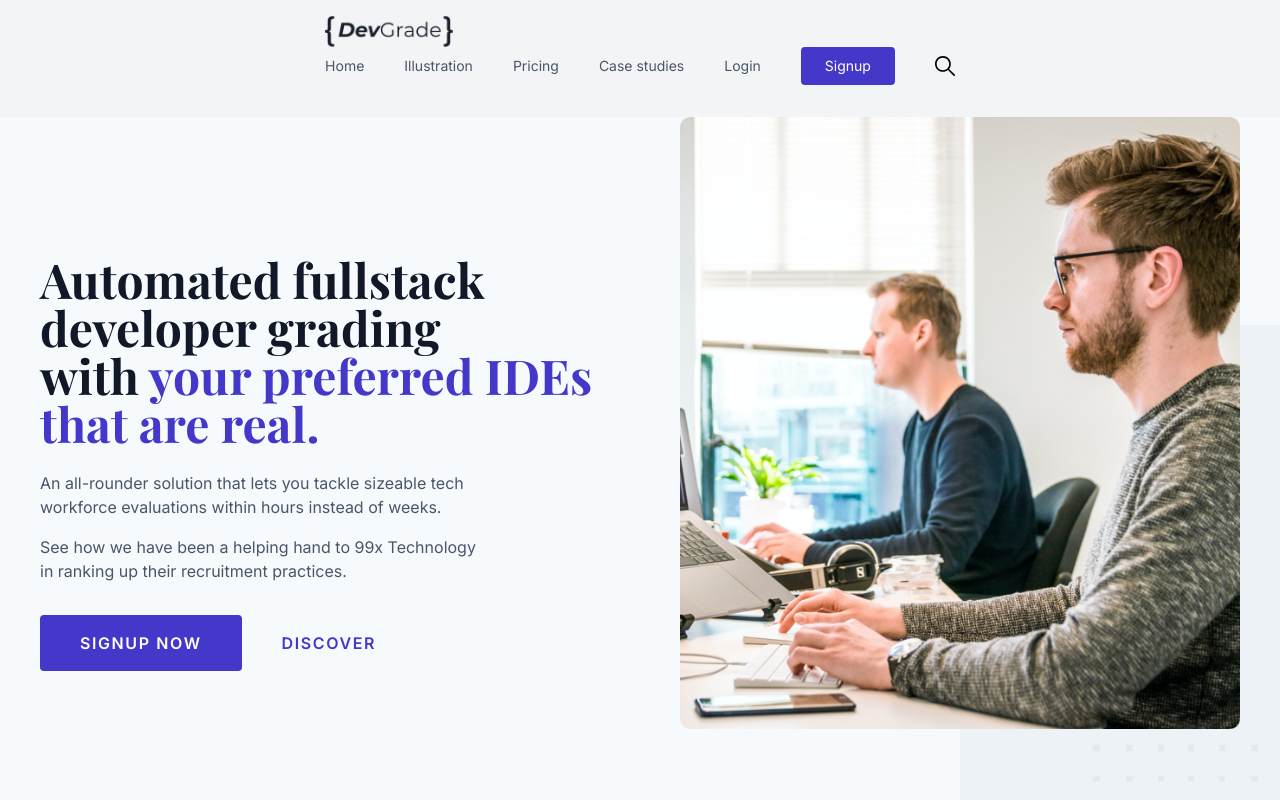
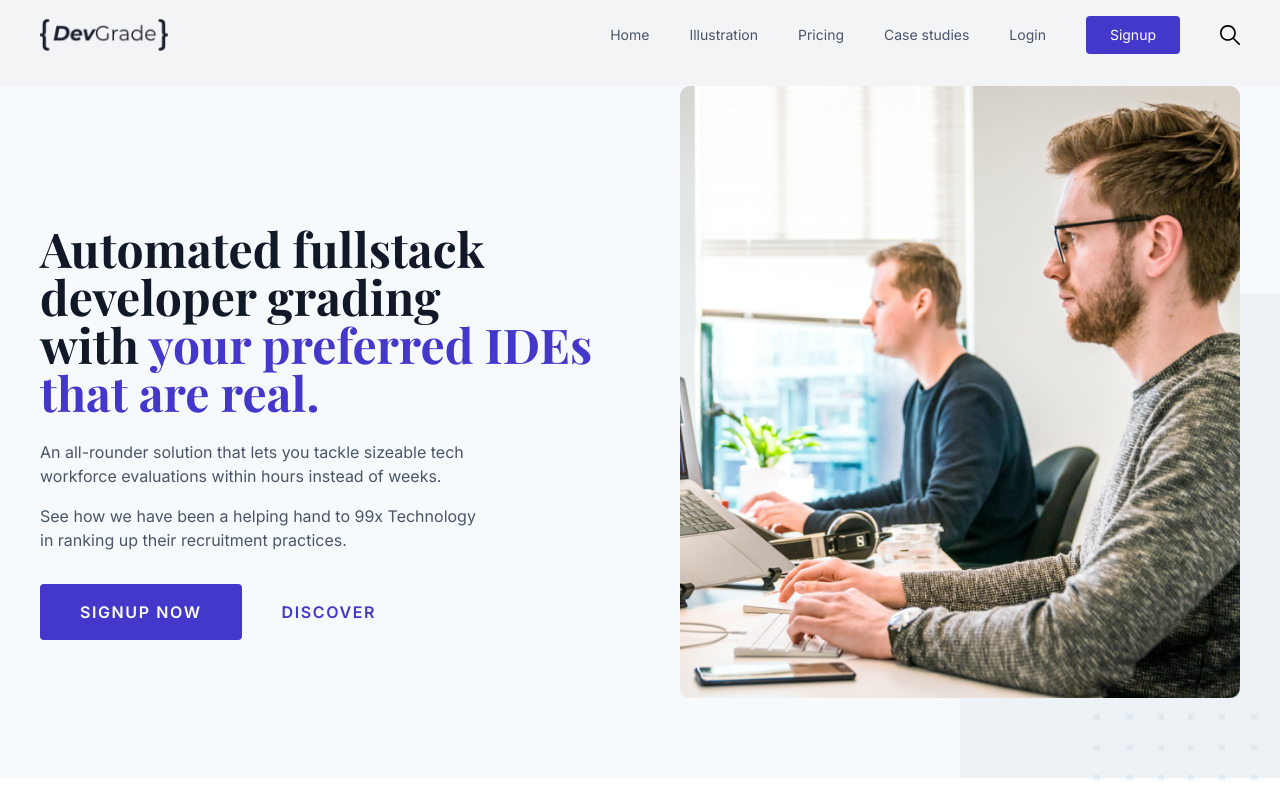
Before and after one commit to mithila07/DevGrade, a plain HTML site: page index.html in a window 1280 px wide. Shown: the top 800 px of the page. Drawn offline with nearby package versions, Linux system fonts and the light colour scheme.

Commit message:
navbar fixed

```diff
--- a/index.html
+++ b/index.html
@@ -11,8 +11,8 @@
 
 <body>
 
-    <nav class="main-nav bg-gray-100 flex px-10 pb-8 pt-4 md-pt-8" id="main-nav">
-        <div class="max-w-screen-xl mx-auto items-center justify-between flex-wrap">
+    <nav class="main-nav bg-gray-100 px-10 pb-8 pt-4 md-pt-8" id="main-nav">
+        <div class="max-w-screen-xl mx-auto flex items-center justify-between flex-wrap">
             <div class="flex items-center flex-shrink-0 text-white mr-6">
                 <img class="w-32" src="/DevGrade/images/devgrade_logo.png" alt="logo">
             </div>
```
